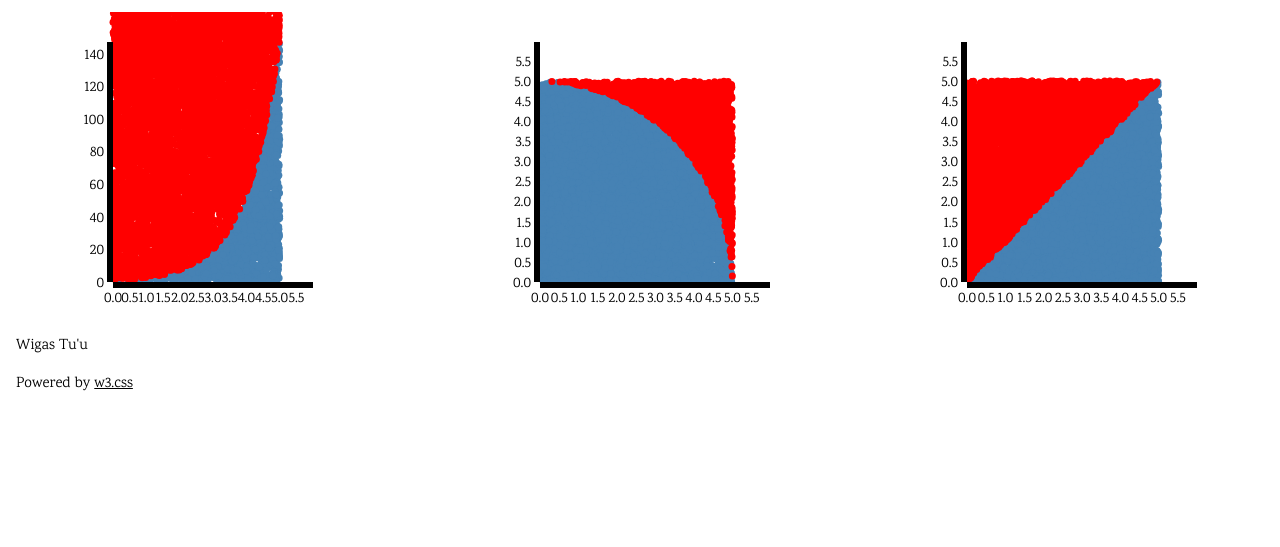
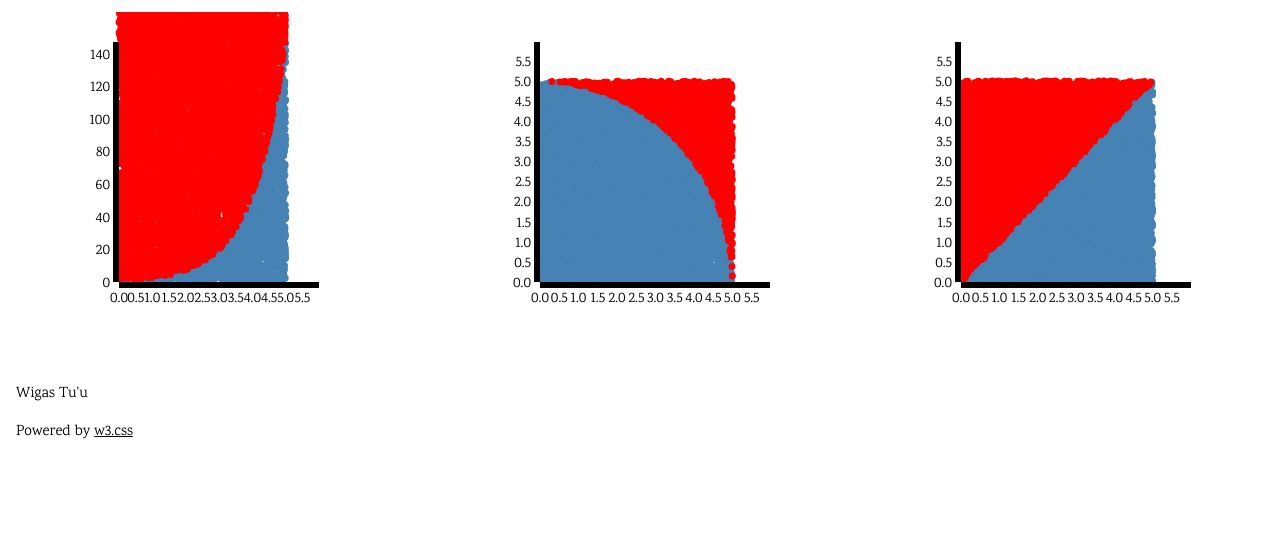
Before and after one commit to jwigas/simpleMonteCarloExcel, a plain HTML site: page index.html in a window 1280 px wide. Shown: the part 253-800 px from the top of the page. Drawn offline with nearby package versions, Linux system fonts and the light colour scheme.

Commit message:
Update index.html

```diff
--- a/index.html
+++ b/index.html
@@ -19,7 +19,7 @@ body,h1,h2,h3,h4,h5,h6 {font-family: "Karma", sans-serif}
     </div>
 
     <!-- !PAGE CONTENT! -->
-    <div class="w3-center w3-padding-16" style="max-width:auto;margin-top:50px">
+    <div class="w3-row-padding w3-padding-16 w3-center" style="max-width:auto;margin-top:50px">
 
         <div class="w3-third">
             <h3>Exponential</h3>
```
